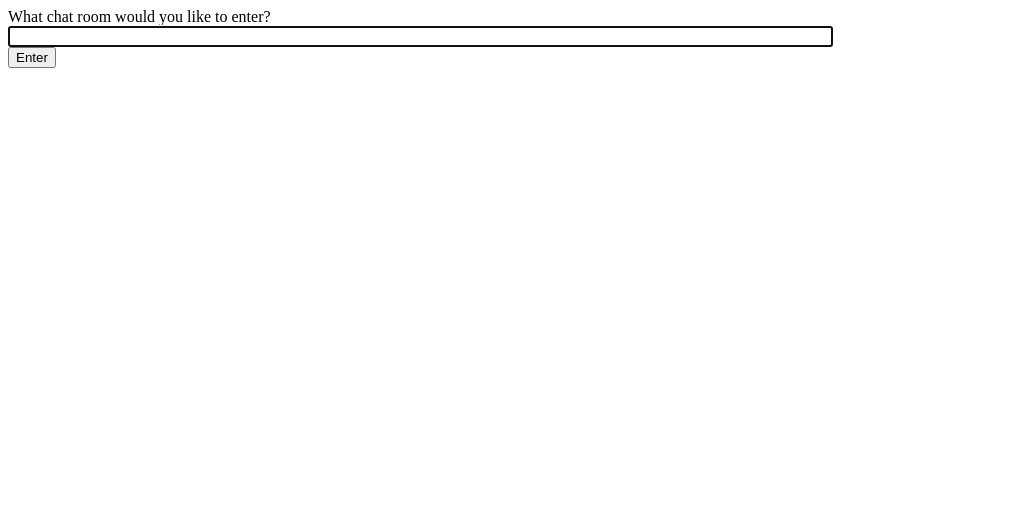
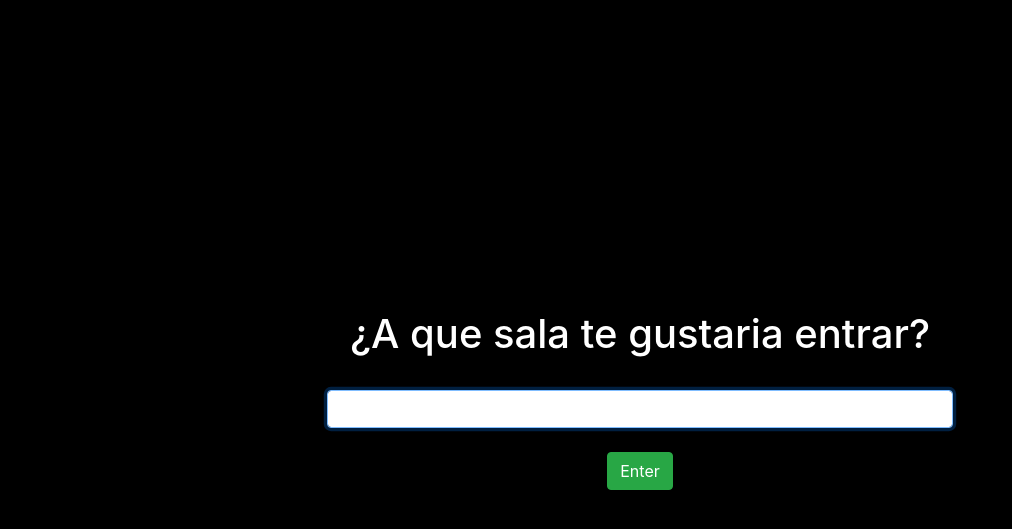
Before and after one commit to YUND4/Django-WebSocket, a Django app: page /chat/ in a window 1280 px wide. Shown: the top 529 px of the page, without its empty margins (0-1012 px from the left). Run offline with Django 3.2, Linux system fonts and the light colour scheme; some libraries are stand-ins or nearby versions.

Commit message:
load styling

```diff
--- a/sockets/chat/templates/chat/index.html
+++ b/sockets/chat/templates/chat/index.html
@@ -4,12 +4,41 @@
 <head>
     <meta charset="utf-8"/>
     <title>Chat Rooms</title>
+    <link href="https://stackpath.bootstrapcdn.com/bootstrap/4.3.1/css/bootstrap.min.css" rel="stylesheet" integrity="sha384-ggOyR0iXCbMQv3Xipma34MD+dH/1fQ784/j6cY/iJTQUOhcWr7x9JvoRxT2MZw1T" crossorigin="anonymous">
+    <style>
+    h1 {
+        color: white;
+    }
+
+    body {
+        background-color: black;
+    }
+
+    div {
+        padding-left: 7px;
+        padding-right: 7px;
+    }
+
+    .render {
+        min-height: 400px;
+        width: 100%;
+    }
+
+    .center-p {
+        position: absolute;
+        top: 50%;
+        left: 50%;
+        transform: translate(-50%, -50%);
+        text-align: center;
+    }
+    </style>
 </head>
 <body>
-    What chat room would you like to enter?<br/>
-    <input id="room-name-input" type="text" size="100"/><br/>
-    <input id="room-name-submit" type="button" value="Enter"/>
-
+    <div class="center-p">
+        <h1>¿A que sala te gustaria entrar?</h1><br/>
+        <input id="room-name-input" class="form-control" type="text" size="100"/><br/>
+        <input id="room-name-submit" class="btn btn-success" type="button" value="Enter"/>
+    </div>
     <script>
         document.querySelector('#room-name-input').focus();
         document.querySelector('#room-name-input').onkeyup = function(e) {
@@ -23,5 +52,7 @@
             window.location.pathname = '/chat/' + roomName + '/';
         };
     </script>
+    <script src="https://stackpath.bootstrapcdn.com/bootstrap/4.3.1/js/bootstrap.min.js" integrity="sha384-JjSmVgyd0p3pXB1rRibZUAYoIIy6OrQ6VrjIEaFf/nJGzIxFDsf4x0xIM+B07jRM" crossorigin="anonymous"></script>
+    <script src="https://stackpath.bootstrapcdn.com/bootstrap/4.3.1/js/bootstrap.bundle.min.js" integrity="sha384-xrRywqdh3PHs8keKZN+8zzc5TX0GRTLCcmivcbNJWm2rs5C8PRhcEn3czEjhAO9o" crossorigin="anonymous"></script>
 </body>
 </html>
```
Also changed, not shown: sockets/chat/templates/chat/room.html (+79 -3 lines).
